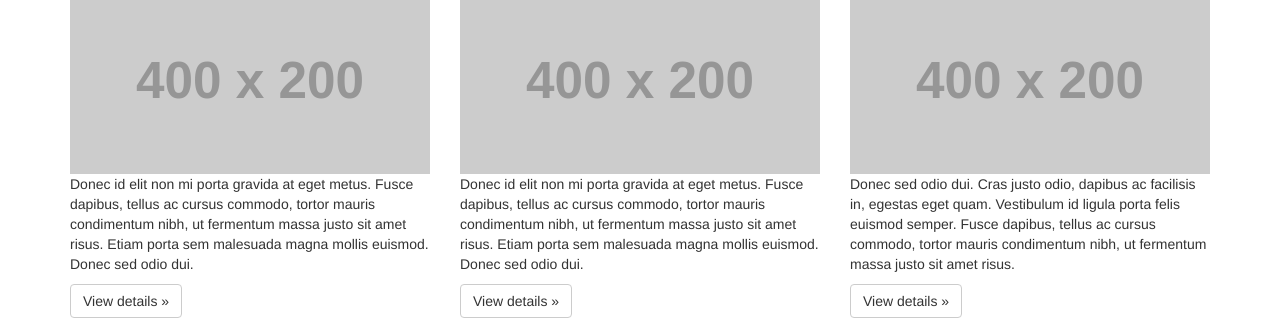
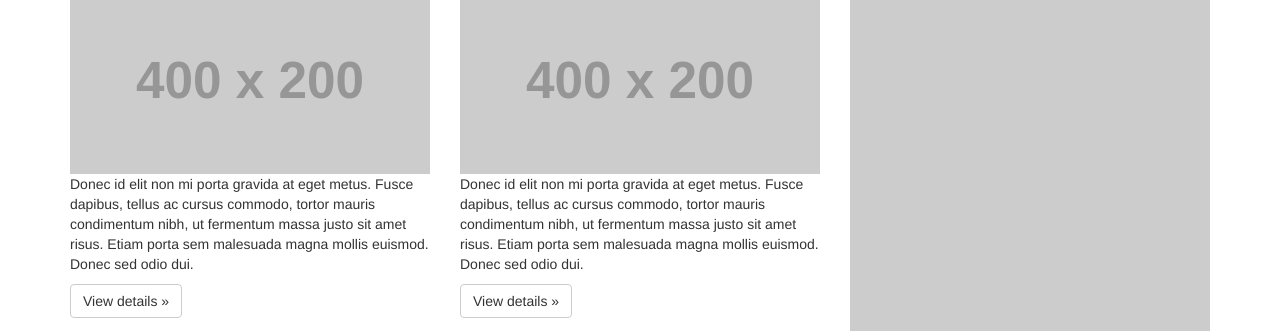
Before and after one commit to BrodBen/bt-free-template, a plain HTML site: page index.html in a window 1280 px wide. Shown: the part 307-638 px from the top of the page. Drawn offline with nearby package versions, Linux system fonts and the light colour scheme; placeholder pictures from the web are drawn by us.

Commit message:
Added Sidebar on index.html

```diff
--- a/index.html
+++ b/index.html
@@ -18,7 +18,7 @@
 
       <script src="js/vendor/modernizr-2.8.3-respond-1.4.2.min.js"></script>
   </head>
-  <body class="template-home">
+  <body>
 
     <header id="site-header">
       <div class="container">
@@ -59,7 +59,7 @@
       </div>
     </header>
 
-    <section id="site-content">
+    <section id="site-content" class="template-home">
 
       <div id="page-heading">
         <div class="container">
@@ -71,19 +71,22 @@
       <div id="page-content">
         <div class="container">
           <div class="row">
-            <div class="col-md-4">
+
+            <div id="main-content" class="col-sm-8 col-xs-12">
+              <div class="row">
+                <div class="col-sm-6 col-xs-12">
                   <h2>Services 1</h2>
                   <img src="http://placehold.it/400x200" class="img-responsive">
                   <p>Donec id elit non mi porta gravida at eget metus. Fusce dapibus, tellus ac cursus commodo, tortor mauris condimentum nibh, ut fermentum massa justo sit amet risus. Etiam porta sem malesuada magna mollis euismod. Donec sed odio dui. </p>
                   <p><a class="btn btn-default" href="#" role="button">View details &raquo;</a></p>
                 </div>
-            <div class="col-md-4">
+                <div class="col-sm-6 col-xs-12">
                   <h2>Services 2</h2>
                   <img src="http://placehold.it/400x200" class="img-responsive">
                   <p>Donec id elit non mi porta gravida at eget metus. Fusce dapibus, tellus ac cursus commodo, tortor mauris condimentum nibh, ut fermentum massa justo sit amet risus. Etiam porta sem malesuada magna mollis euismod. Donec sed odio dui. </p>
                   <p><a class="btn btn-default" href="#" role="button">View details &raquo;</a></p>
                 </div>
-            <div class="col-md-4">
+                <div class="col-sm-6 col-xs-12">
                 <h2>Services 3</h2>
                 <img src="http://placehold.it/400x200" class="img-responsive">
                 <p>Donec sed odio dui. Cras justo odio, dapibus ac facilisis in, egestas eget quam. Vestibulum id ligula porta felis euismod semper. Fusce dapibus, tellus ac cursus commodo, tortor mauris condimentum nibh, ut fermentum massa justo sit amet risus.</p>
@@ -91,7 +94,20 @@
                 </div>
               </div>
             </div>
+
+            <div id="sidebar" class="col-sm-4 col-xs-12">
+              <div class="row">
+                <div class="col-xs-12">
+                  <h2>Sidebar Section</h2>
+                  <img src="http://placehold.it/400x800" class="img-responsive">
                 </div>
+              </div>
+            </div>
+
+          </div>
+        </div>
+      </div>
+
     </section>
 
     <footer id="site-footer">
```
Lines whose indentation alone changed are shown as unchanged.
